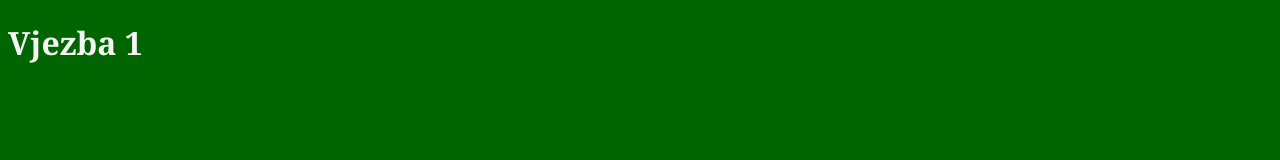
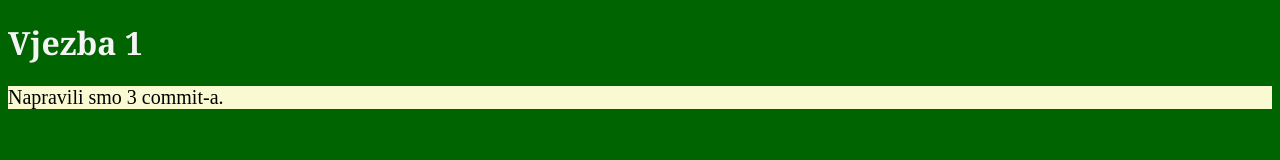
Before and after one commit to marijazrilic/git-vj1.0, a plain HTML site: page index.html in a window 1280 px wide. Drawn offline with Linux system fonts and the light colour scheme.

Commit message:
Dodani html i css

```diff
--- a/index.html
+++ b/index.html
@@ -10,6 +10,6 @@
 </head>
 <body>
     <h1>Vjezba 1</h1>
-
+    <p>Napravili smo 3 commit-a.</p>
 </body>
 </html>
--- a/main.css
+++ b/main.css
@@ -6,3 +6,7 @@ h1{
     color: whitesmoke;
     font-family: Georgia, 'Times New Roman', Times, serif;
 }
+p{
+background-color: lightgoldenrodyellow;
+font-size: 20px;
+}
```
